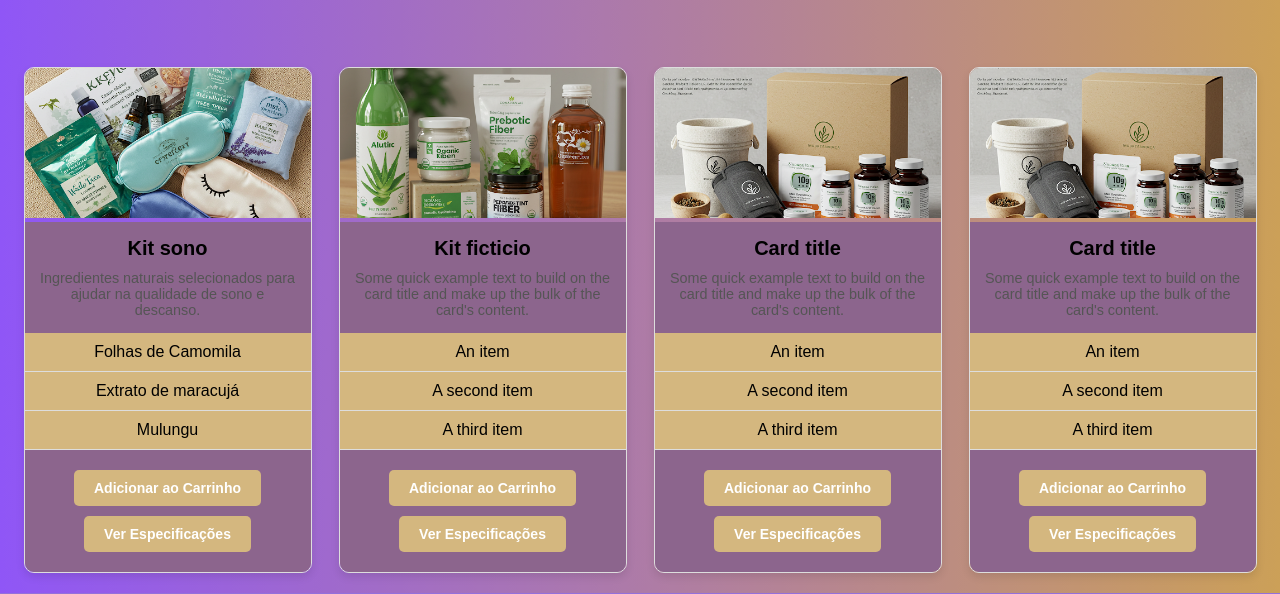
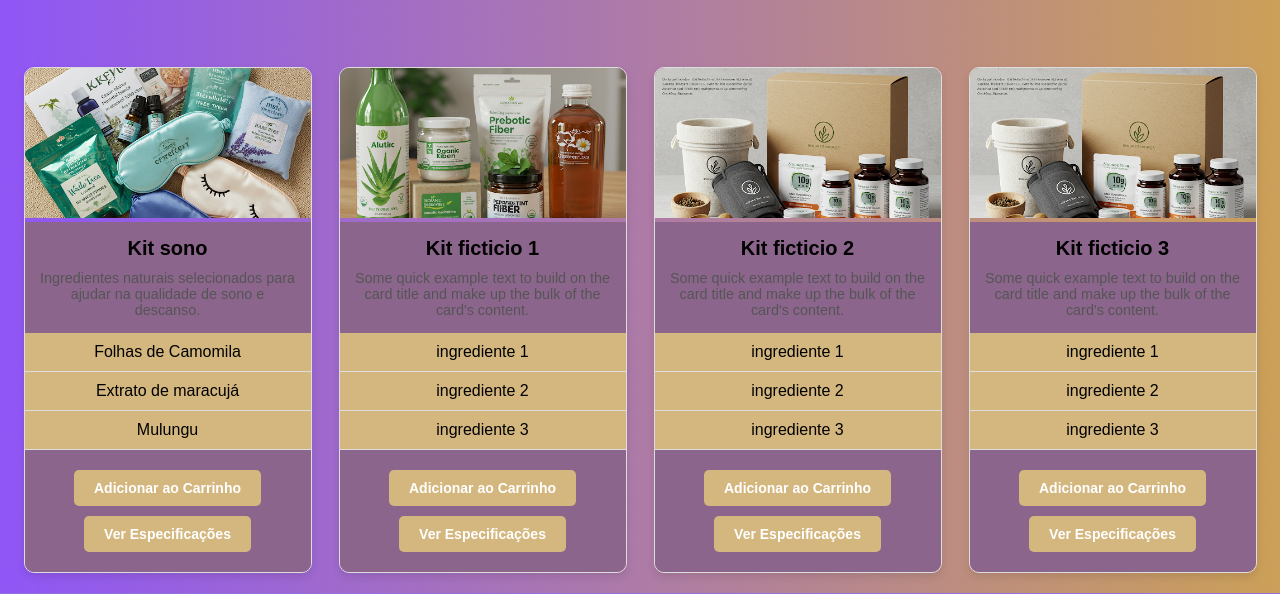
Before and after one commit to Guilherme-d3v/RenderFarmacia, a Flask app: page / in a window 1280 px wide. Shown: the part 875-1469 px from the top of the page. Run offline with Flask 3, Linux system fonts and the light colour scheme; some libraries are stand-ins or nearby versions.

Commit message:
Update index.html

```diff
--- a/templates/index.html
+++ b/templates/index.html
@@ -119,13 +119,13 @@
         <div class="card" style="width: 18rem;">
             <img src="/static/images/kitdigestao.png" class="card-img-top" alt="Kit Fictício">
             <div class="card-body">
-                <h5 class="card-title">Kit ficticio</h5>
+                <h5 class="card-title">Kit ficticio 1</h5>
                 <p class="card-text">Some quick example text to build on the card title and make up the bulk of the card's content.</p>
             </div>
             <ul class="list-group list-group-flush">
-                <li class="list-group-item">An item</li>
-                <li class="list-group-item">A second item</li>
-                <li class="list-group-item">A third item</li>
+                <li class="list-group-item">ingrediente 1 </li>
+                <li class="list-group-item">ingrediente 2</li>
+                <li class="list-group-item">ingrediente 3</li>
             </ul>
             <div class="card-body">
                 <button class="card-button add-to-cart" onclick="adicionarAoCarrinho(3, 1)">Adicionar ao Carrinho</button> <!--entre parenteses id, quantidade-->
@@ -135,13 +135,13 @@
         <div class="card" style="width: 18rem;">
             <img src="/static/images/kitpressao.png" class="card-img-top" alt="Kit Pressão">
             <div class="card-body">
-                <h5 class="card-title">Card title</h5>
+                <h5 class="card-title">Kit ficticio 2</h5>
                 <p class="card-text">Some quick example text to build on the card title and make up the bulk of the card's content.</p>
             </div>
             <ul class="list-group list-group-flush">
-                <li class="list-group-item">An item</li>
-                <li class="list-group-item">A second item</li>
-                <li class="list-group-item">A third item</li>
+                <li class="list-group-item">ingrediente 1 </li>
+                <li class="list-group-item">ingrediente 2</li>
+                <li class="list-group-item">ingrediente 3</li>
             </ul>
             <div class="card-body">
                 <button class="card-button add-to-cart" onclick="adicionarAoCarrinho(4, 1)">Adicionar ao Carrinho</button> <!--entre parenteses id, quantidade-->
@@ -151,13 +151,13 @@
         <div class="card" style="width: 18rem;">
             <img src="/static/images/kitpressao.png" class="card-img-top" alt="Kit Pressão">
             <div class="card-body">
-                <h5 class="card-title">Card title</h5>
+                <h5 class="card-title">Kit ficticio 3</h5>
                 <p class="card-text">Some quick example text to build on the card title and make up the bulk of the card's content.</p>
             </div>
             <ul class="list-group list-group-flush">
-                <li class="list-group-item">An item</li>
-                <li class="list-group-item">A second item</li>
-                <li class="list-group-item">A third item</li>
+                <li class="list-group-item">ingrediente 1 </li>
+                <li class="list-group-item">ingrediente 2</li>
+                <li class="list-group-item">ingrediente 3</li>
             </ul>
             <div class="card-body">
                 <button class="card-button add-to-cart" onclick="adicionarAoCarrinho(5, 1)">Adicionar ao Carrinho</button> <!--entre parenteses id, quantidade-->
```
Also changed, not shown: other parts of templates/index.html (+12 -12 lines).
